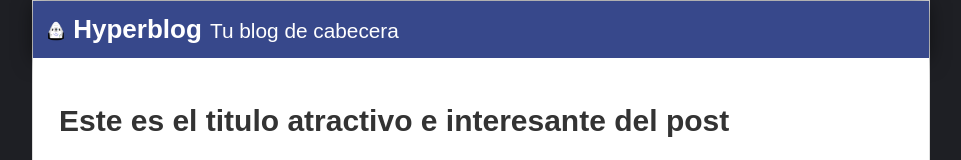
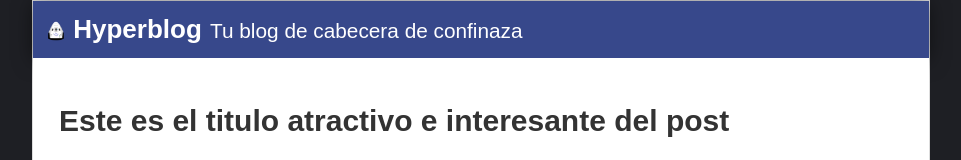
Before and after one commit to LeoCode0/hyperblog, a plain HTML site: page blogpost.html in a window 1280 px wide. Shown: the top 160 px of the page, without its empty margins (159-1120 px from the left). Drawn offline with Linux system fonts and the light colour scheme.

Commit message:
Cambio al tagline y el color footer :)

```diff
--- a/blogpost.html
+++ b/blogpost.html
@@ -11,7 +11,7 @@
             <img src="imagenes/dragon.png" class="logo">
             Hyperblog
             <span class="tagline">
-                Tu blog de cabecera
+                Tu blog de cabecera de confinaza
             </span>
         </div>
         <div class="post">
```
